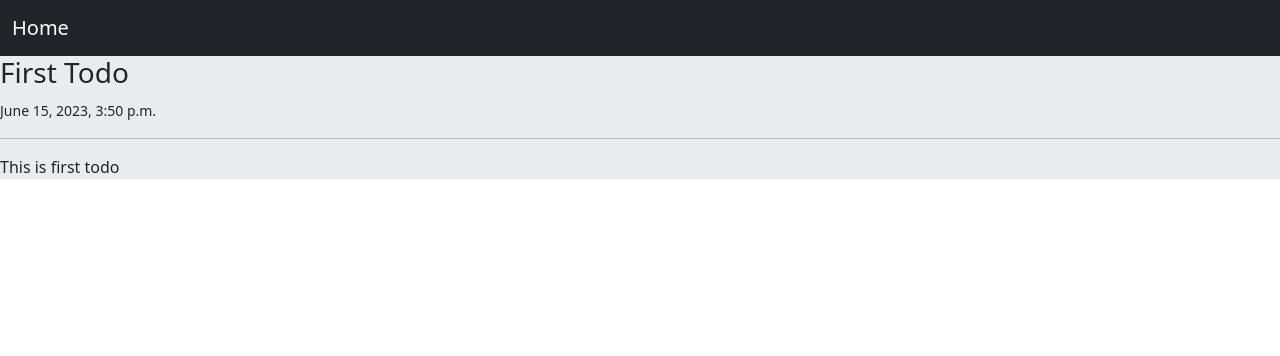
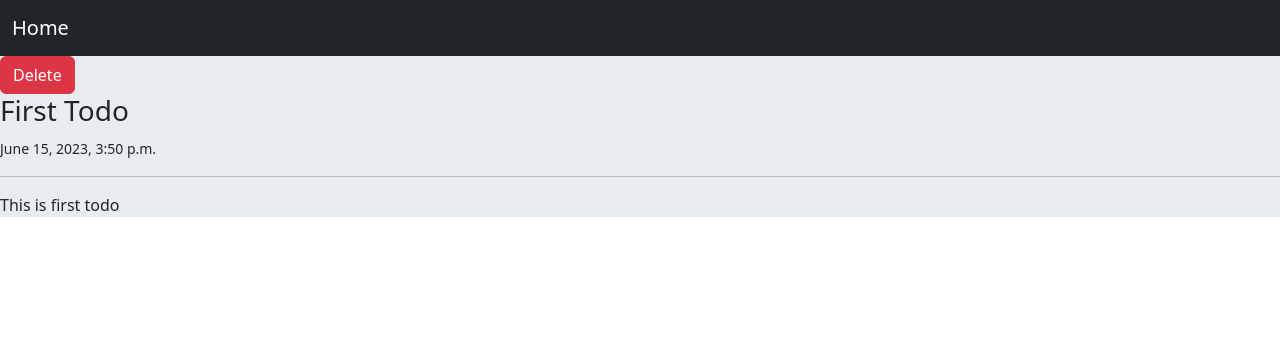
Before and after one commit to vahid-sahray/django_intro, a Django app: page /detail/1/ in a window 1280 px wide. Shown: the top 356 px of the page. Run offline with Django 4.2, Linux system fonts and the light colour scheme; data comes from the database, SQL or seed files in the repository.

Commit message:
create delete-functions for delete objects

```diff
--- a/home/urls.py
+++ b/home/urls.py
@@ -5,4 +5,5 @@ from . import views
 urlpatterns = [
     path('', views.home, name='home'),
     path('detail/<int:post_id>/', views.detail, name='detail'),
+    path('delete/<int:post_id>/', views.delete, name='delete'),
 ]
--- a/home/views.py
+++ b/home/views.py
@@ -1,4 +1,4 @@
-from django.shortcuts import render
+from django.shortcuts import render, redirect
 from .models import Todo
 
 
@@ -10,3 +10,8 @@ def home(request):
 def detail(request, post_id):
     todo = Todo.objects.get(pk=post_id)
     return render(request, 'detail.html', {'todo': todo})
+
+
+def delete(request, post_id):
+    todo = Todo.objects.filter(pk=post_id).delete()
+    return redirect('home')
--- a/templates/base.html
+++ b/templates/base.html
@@ -13,9 +13,11 @@
     </style>
 </head>
 <body>
+
     {% include 'nav.html' %}
     <div class="jumbotron">
         {% block content %}  {% endblock %}
     </div>
+
 </body>
 </html>
--- a/templates/detail.html
+++ b/templates/detail.html
@@ -3,6 +3,7 @@
 {% block title %} Detail {% endblock %}
 
 {% block content %}
+    <a href="{% url 'delete' todo.id %}" class="btn btn-danger"> Delete </a>
     <h3>{{ todo.title }}</h3>
     <small>{{ todo.created }}</small><hr>
     <p>{{ todo.body }}</p>
```
Also changed, not shown: templates/home.html (+5 -3 lines).
